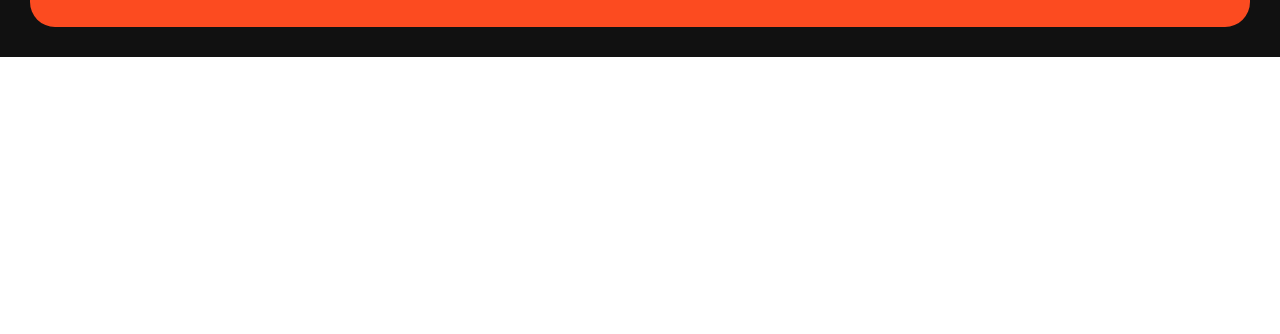
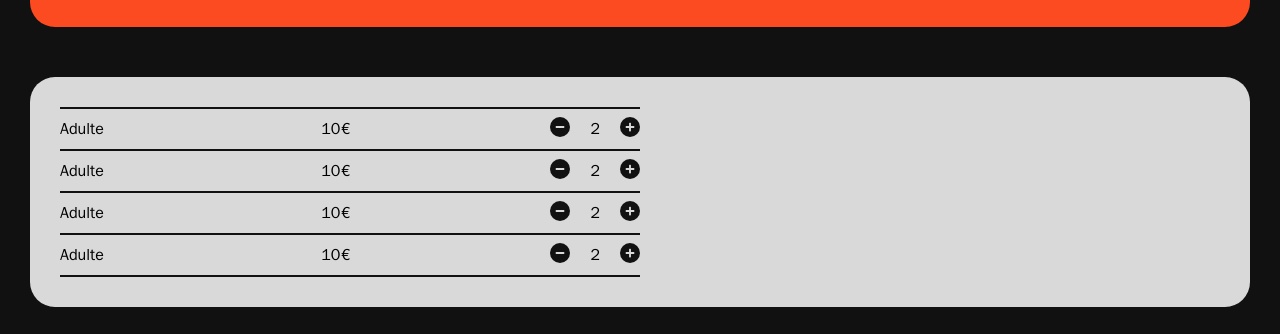
Before and after one commit to louis-va/brm, a React (Vite) app in the folder client/: page /design-system in a window 1280 px wide. Shown: the part 3631-3965 px from the top of the page. Before the commit the page ends 3688 px from the top, so only its background shows below. Built offline with nearby package versions, Linux system fonts and the light colour scheme.

Commit message:
frontend component menuItems + fix icons in BtnPlusMinus

```diff
--- a/client/src/pages/DesignSystem.tsx
+++ b/client/src/pages/DesignSystem.tsx
@@ -6,12 +6,13 @@ import { Seat } from "../ui/design-system/Seat";
 import { Tag } from "../ui/design-system/Tag";
 import { Typography } from "../ui/design-system/Typography";
 import { Header } from "../ui/features/Header";
+import { MenuItem } from "../ui/design-system/MenuItems";
 
 export default function DesignSystem() {
   return (
     <>
       <Header></Header>
-    <div className="bg-blackPrimary w-screen h-fit p-30 flex flex-col gap-50">
+      <div className="bg-blackPrimary w-full h-fit p-30 flex flex-col gap-50">
         <div className="p-30 bg-orangePrimary rounded-25">
           <Typography
             fontSize="96"
@@ -47,7 +48,7 @@ export default function DesignSystem() {
         </div>
 
         <div className="p-30 bg-orangePrimary rounded-25 flex gap-10">
-        <Button variant="orange" >
+          <Button variant="orange">
             <Typography fontSize="20" textColor="black" fontFamily="Franklin">
               Bouton 1
             </Typography>
@@ -103,7 +104,6 @@ export default function DesignSystem() {
           </Tag>
         </div>
 
-
         <div className="p-30 bg-whitePrimary rounded-25 flex gap-10">
           <Seat />
           <Seat selected />
@@ -121,7 +121,14 @@ export default function DesignSystem() {
             alt="image verticale"
           />
         </div>
-
+        <div className="p-30 bg-whitePrimary rounded-25 gap-10 w-full">
+          <div className="w-1/2 border-t-2 border-blackPrimary">
+            <MenuItem title="Adulte" price={10} />
+            <MenuItem title="Adulte" price={10} />
+            <MenuItem title="Adulte" price={10} />
+            <MenuItem title="Adulte" price={10} />
+          </div>
+        </div>
       </div>
     </>
   );
--- a/client/src/ui/design-system/BtnPlusMinus.tsx
+++ b/client/src/ui/design-system/BtnPlusMinus.tsx
@@ -10,7 +10,7 @@ export const BtnPlusMinus = ({ plus, className }: BtnPlusMinusProps) => {
     <button
       className={`bg-blackPrimary text-whitePrimary flex items-center justify-center w-[20px] h-[20px] rounded-full font-Franklin ${className}`}
     >
-      {plus ? <FaPlus size="6px" /> : <FaMinus size="6px" />}
+      {plus ? <FaPlus size="10px" /> : <FaMinus size="10px" />}
     </button>
   );
 };
--- /dev/null
+++ b/client/src/ui/design-system/MenuItems.tsx
@@ -0,0 +1,29 @@
+import { BtnPlusMinus } from "./BtnPlusMinus";
+import { Typography } from "./Typography";
+
+interface MenuItemProps {
+  title: string;
+  price: number;
+}
+
+export const MenuItem = ({ title, price }: MenuItemProps) => {
+  return (
+    <div className="flex justify-between border-b-2 border-blackPrimary py-2">
+      <div className="flex w-1/2 justify-between">
+        <Typography fontSize="15" textColor="black" fontFamily="Franklin">
+          {title}
+        </Typography>
+        <Typography fontSize="15" textColor="black" fontFamily="Franklin">
+          {price}€
+        </Typography>
+      </div>
+      <div className="flex justify-between gap-5">
+        <BtnPlusMinus />
+        <Typography fontSize="15" textColor="black" fontFamily="Franklin">
+          2
+        </Typography>
+        <BtnPlusMinus plus />
+      </div>
+    </div>
+  );
+};
```
Lines whose indentation alone changed are shown as unchanged.
